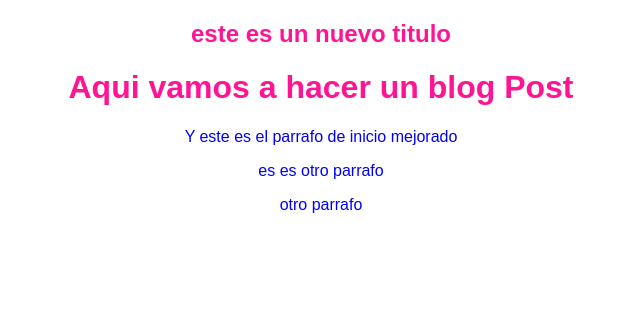
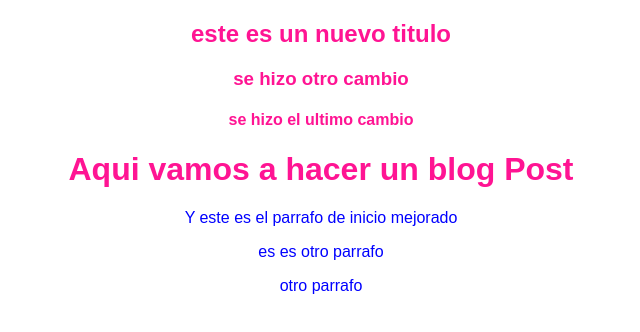
Before and after one commit to PabloPulido/practica-git-github, a plain HTML site: page blogPost.html in a window 1280 px wide. Shown: the whole page, without its empty margins (319-959 px from the left). Drawn offline with Linux system fonts and the light colour scheme.

Commit message:
se hicieron los ultimos cambios

```diff
--- a/blogPost.html
+++ b/blogPost.html
@@ -15,6 +15,8 @@
     <title>este es un nuevo blog 2.0</title>
 
     <h2>este es un nuevo titulo</h2>
+    <h3>se hizo otro cambio </h3>
+    <h4>se hizo el ultimo cambio </h4>
 
     <h1>Aqui vamos a hacer un blog Post</h1>
     <p>Y este es el parrafo de inicio mejorado</p>
```
